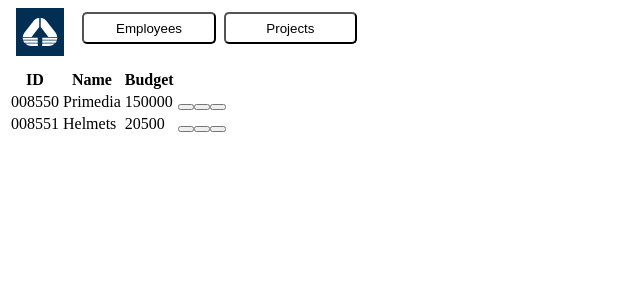
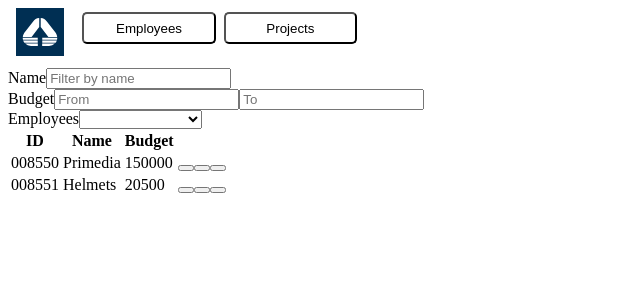
Before and after one commit to kristina-trifunovic/employee-project-app, an Angular app: page /project/list in a window 1280 px wide. Shown: the top 300 px of the page, without its empty margins (0-640 px from the left). Built offline with nearby package versions, Linux system fonts and the light colour scheme.

Commit message:
added filter project form

```diff
--- a/src/app/features/projects/pages/project-list/project-list.component.html
+++ b/src/app/features/projects/pages/project-list/project-list.component.html
@@ -1,3 +1,22 @@
+<form [formGroup]="projectForm" *ngIf="projectForm">
+  <div>
+    <label for="name">Name</label>
+    <input type="text" name="name" placeholder="Filter by name" formControlName="name">
+  </div>
+  <div>
+    <label for="name">Budget</label>
+    <input type="number" name="budget" placeholder="From" formControlName="budgetFrom">
+    <input type="number" name="budget" placeholder="To" formControlName="budgetTo">
+  </div>
+  <div>
+    <label for="name">Employees</label>
+    <select formControlName="employees" [compareWith]="compareEmployee">
+      <option *ngFor="let employee of employees" [ngValue]="employee">{{employee.firstName + " " + employee.lastName}}
+      </option>
+    </select>
+  </div>
+</form>
+
 <table>
   <tr>
     <th>ID</th>
--- a/src/app/features/projects/pages/project-list/project-list.component.ts
+++ b/src/app/features/projects/pages/project-list/project-list.component.ts
@@ -1,6 +1,14 @@
 import { Component, OnDestroy, OnInit } from '@angular/core';
+import {
+  FormBuilder,
+  FormControl,
+  FormGroup,
+  Validators,
+} from '@angular/forms';
 import { Subject, takeUntil } from 'rxjs';
+import { Employee } from 'src/app/core/models/Employee.model';
 import { Project } from 'src/app/core/models/Project.model';
+import { EmployeeService } from 'src/app/core/services/employee.service';
 import { ProjectService } from 'src/app/core/services/project.service';
 
 @Component({
@@ -10,12 +18,22 @@ import { ProjectService } from 'src/app/core/services/project.service';
 })
 export class ProjectListComponent implements OnInit, OnDestroy {
   projects?: Project[];
+  employees?: Employee[];
   destroy$: Subject<boolean> = new Subject();
+  projectForm?: FormGroup;
+  mode = '';
 
-  constructor(private projectService: ProjectService) {}
+  constructor(
+    private projectService: ProjectService,
+    private fb: FormBuilder,
+    private employeeService: EmployeeService
+  ) {
+    this.buildFilterForm();
+  }
 
   ngOnInit(): void {
     this.loadProjects();
+    this.loadEmployees();
   }
 
   ngOnDestroy(): void {
@@ -31,4 +49,42 @@ export class ProjectListComponent implements OnInit, OnDestroy {
         this.projects = projects;
       });
   }
+
+  loadEmployees() {
+    this.employeeService
+      .findAll()
+      .pipe(takeUntil(this.destroy$))
+      .subscribe((employees) => {
+        this.employees = employees;
+      });
+  }
+
+  buildFilterForm() {
+    this.projectForm = this.fb.group({
+      name: ['', [Validators.minLength(2), Validators.maxLength(30)]],
+      budgetFrom: ['', [Validators.min(0)]],
+      budgetTo: ['', [Validators.min(0), this.validateBudgetTo.bind(this)]],
+      employees: [''],
+    });
+  }
+
+  validateBudgetTo(formControl: FormControl) {
+    console.log(formControl);
+
+    const budgetFromValue = this.projectForm?.get('budgetFrom')?.value;
+    const budgetToValue = formControl.value;
+
+    if (
+      budgetFromValue !== null &&
+      budgetToValue !== null &&
+      budgetToValue < budgetFromValue
+    ) {
+      return { invalidBudgetTo: true };
+    }
+    return null;
+  }
+
+  compareEmployee(first?: Employee, second?: Employee): boolean {
+    return first?.id === second?.id;
+  }
 }
```
Also changed, not shown: src/app/features/projects/projects.module.ts (+7 -8 lines).
